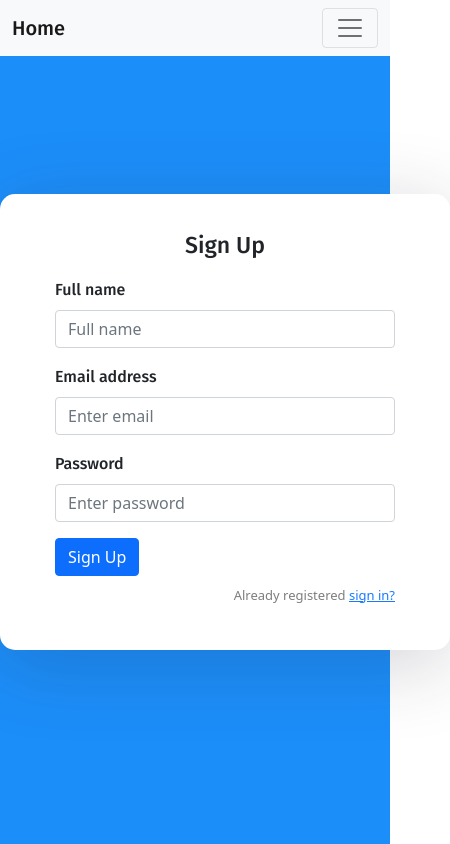
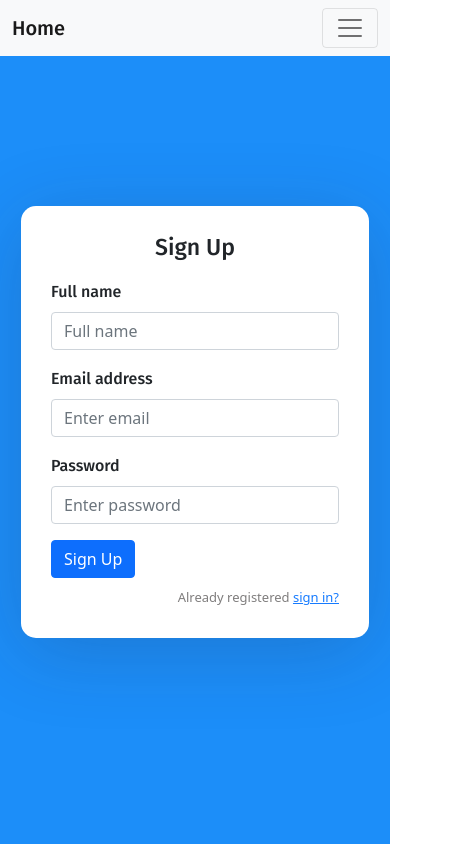
Before and after one commit to haingdc/universities-anrakutei, a React (Create React App) app: page /sign-up in a window 390 px wide. Shown: the whole page, 450 px wide, since content can reach past the window. Built offline with nearby package versions, Linux system fonts and the light colour scheme; the HTML template or start-up script is replaced by a standard one.

Commit message:
set style responsive to sign-in, sign-up screens

```diff
--- a/package.json
+++ b/package.json
@@ -19,7 +19,6 @@
     "react-router-dom": "^5.3.0",
     "react-scripts": "4.0.3",
     "rxjs": "^7.4.0",
-    "rxjs-hooks": "^0.7.0",
     "web-vitals": "^1.0.1"
   },
   "scripts": {
--- a/src/App.js
+++ b/src/App.js
@@ -3,7 +3,7 @@ import './App.scss';
 import './containers/universities/pages/universities-listing/universities-listing.scss';
 import './containers/authenticate/pages/sign-in/sign-in.scss';
 import './containers/authenticate/pages/sign-up/sign-up.scss';
-import React, { Component, useContext, useEffect, useReducer, useState } from 'react';
+import React, { useContext, useEffect, useReducer, useState } from 'react';
 import Form from 'react-bootstrap/Form';
 import Button from 'react-bootstrap/Button';
 import Container from 'react-bootstrap/Container';
@@ -14,10 +14,6 @@ import Nav from 'react-bootstrap/Nav';
 import ReactPaginate from 'react-paginate';
 import { BrowserRouter, Switch, Route, Link } from 'react-router-dom';
 import { ajax } from 'rxjs/ajax'
-// TODO: remove
-import { useObservable } from 'rxjs-hooks'
-import { map, mergeMap } from 'rxjs/operators';
-// TODO: remove package: rxjs-hooks
 import { FontAwesomeIcon } from '@fortawesome/react-fontawesome'
 import { faHeart as fasHeart } from '@fortawesome/free-solid-svg-icons'
 import { faHeart as farHeart } from '@fortawesome/free-regular-svg-icons';
@@ -51,6 +47,7 @@ function SignIn(props) {
               <Form.Control
                 type="email"
                 placeholder="Enter email"
+                className="sign-in__input"
                 value={mail}
                 onChange={ev => setMail(ev.target.value)}
               ></Form.Control>
@@ -61,6 +58,7 @@ function SignIn(props) {
               <Form.Control
                 type="password"
                 placeholder="Enter password"
+                className="sign-in__input"
                 value={pass}
                 onChange={ev => setPass(ev.target.value)}
               ></Form.Control>
@@ -107,7 +105,7 @@ function SignUp(props) {
   }
 
   return (
-    <div className="sign-in">
+    <div className="sign-up">
       <div className="auth-wrapper">
         <div className="auth-inner">
           <Form>
@@ -118,6 +116,7 @@ function SignUp(props) {
               <Form.Control
                 type="text"
                 placeholder="Full name"
+                className="sign-up__input"
                 value={name}
                 onChange={ev => setName(ev.target.value)}
               ></Form.Control>
@@ -128,6 +127,7 @@ function SignUp(props) {
               <Form.Control
                 type="email"
                 placeholder="Enter email"
+                className="sign-up__input"
                 value={mail}
                 onChange={ev => setMail(ev.target.value)}
               ></Form.Control>
@@ -137,6 +137,7 @@ function SignUp(props) {
               <Form.Label>Password</Form.Label>
               <Form.Control
                 type="password"
+                className="sign-up__input"
                 placeholder="Enter password"
                 value={pass}
                 onChange={ev => setPass(ev.target.value)}
--- a/src/containers/authenticate/pages/sign-in/sign-in.scss
+++ b/src/containers/authenticate/pages/sign-in/sign-in.scss
@@ -1,4 +1,19 @@
 .sign-in {
   background-color: var(--ua-blue-0);
   height: 100%;
+  @media (min-width: 576px) {
+    width: 100%;
+  }
+
+  &__input {
+    width: 18rem;
+  }
+
+  .auth-inner {
+    padding: 30px;
+
+    @media (min-width: 576px) {
+      padding: 40px 55px 45px 55px;
+    }
+  }
 }
--- a/src/containers/authenticate/pages/sign-up/sign-up.scss
+++ b/src/containers/authenticate/pages/sign-up/sign-up.scss
@@ -1,4 +1,19 @@
 .sign-up {
   background-color: var(--ua-blue-0);
   height: 100%;
+  @media (min-width: 576px) {
+    width: 100%;
+  }
+
+  &__input {
+    width: 18rem;
+  }
+
+  .auth-inner {
+    padding: 30px;
+
+    @media (min-width: 576px) {
+      padding: 40px 55px 45px 55px;
+    }
+  }
 }
--- a/src/index.scss
+++ b/src/index.scss
@@ -34,7 +34,6 @@ body, html, .App, #root, .auth-wrapper {
 }
 
 .auth-inner {
-  width: 450px;
   margin: auto;
   background: #ffffff;
   box-shadow: 0px 14px 80px rgba(34, 35, 58, 0.2);
```
